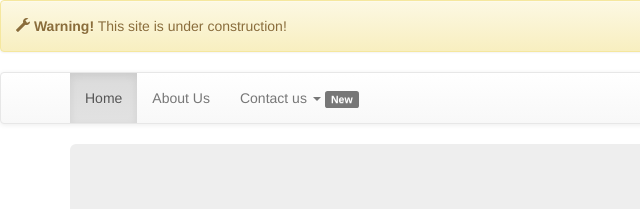
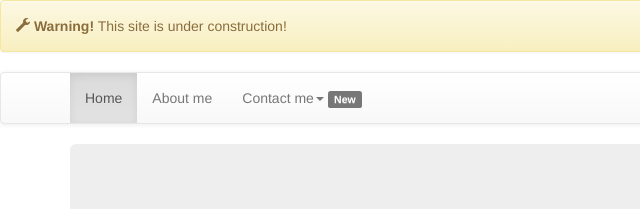
Before and after one commit to akam/akam.github.io, a plain HTML site: page index.html in a window 1280 px wide. Shown: the top 209 px of the page, 0-640 px from the left. Drawn offline with nearby package versions, Linux system fonts and the light colour scheme.

Commit message:
change us to me

```diff
--- a/index.html
+++ b/index.html
@@ -15,9 +15,9 @@
   		<div class="container">
 			<ul class="nav navbar-nav">
 				<li class="active"><a href="#">Home <span class="sr-only">(current)</span></a></li>
-				<li><a href="#">About Us</a></li>
+				<li><a href="#">About me</a></li>
 				<li class="dropdown">
-				<a href="#" class="dropdown-toggle" data-toggle="dropdown" role="button" aria-haspopup="true" aria-expanded="false">Contact us <span class="caret"></span> <span class="label label-default">New</span></a>
+				<a href="#" class="dropdown-toggle" data-toggle="dropdown" role="button" aria-haspopup="true" aria-expanded="false">Contact me<span class="caret"></span> <span class="label label-default">New</span></a>
 			        <ul class="dropdown-menu">
 			            <li><a href="#">Phone</a></li>
 			            <li><a href="#">Mobile</a></li>
```
